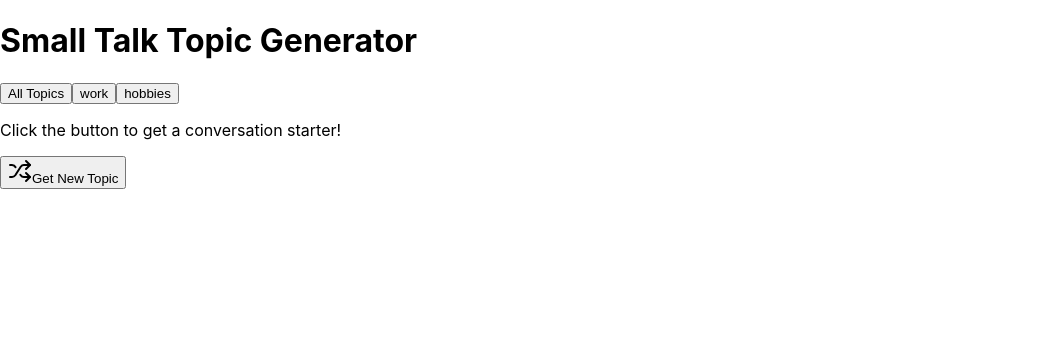
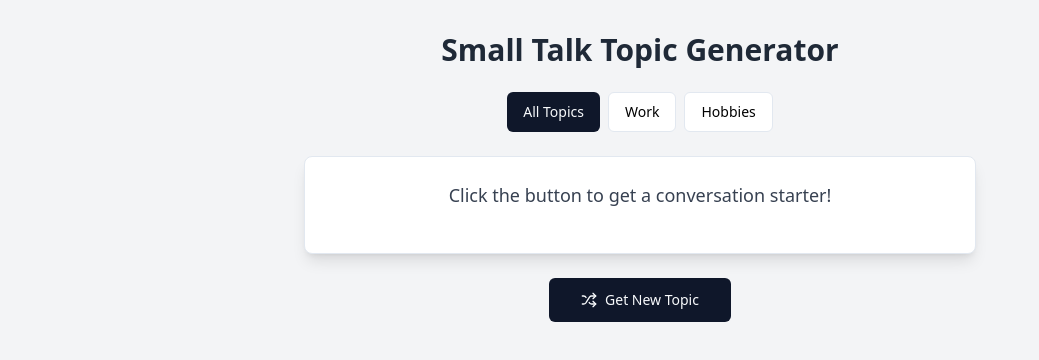
Before and after one commit to psychology50/small-talk-topic-generator, a React (Create React App) app: page / in a window 1280 px wide. Shown: the top 360 px of the page, without its empty margins (0-1039 px from the left). Built offline with nearby package versions, Linux system fonts and the light colour scheme.

Commit message:
delete custom class from index.css

```diff
--- a/src/index.css
+++ b/src/index.css
@@ -1,13 +1,76 @@
-body {
-  margin: 0;
-  font-family: -apple-system, BlinkMacSystemFont, 'Segoe UI', 'Roboto', 'Oxygen',
-    'Ubuntu', 'Cantarell', 'Fira Sans', 'Droid Sans', 'Helvetica Neue',
-    sans-serif;
-  -webkit-font-smoothing: antialiased;
-  -moz-osx-font-smoothing: grayscale;
+@tailwind base;
+@tailwind components;
+@tailwind utilities;
+
+@layer base {
+  :root {
+    --background: 0 0% 100%;
+    --foreground: 222.2 84% 4.9%;
+
+    --card: 0 0% 100%;
+    --card-foreground: 222.2 84% 4.9%;
+
+    --popover: 0 0% 100%;
+    --popover-foreground: 222.2 84% 4.9%;
+
+    --primary: 222.2 47.4% 11.2%;
+    --primary-foreground: 210 40% 98%;
+
+    --secondary: 210 40% 96.1%;
+    --secondary-foreground: 222.2 47.4% 11.2%;
+
+    --muted: 210 40% 96.1%;
+    --muted-foreground: 215.4 16.3% 46.9%;
+
+    --accent: 210 40% 96.1%;
+    --accent-foreground: 222.2 47.4% 11.2%;
+
+    --destructive: 0 84.2% 60.2%;
+    --destructive-foreground: 210 40% 98%;
+
+    --border: 214.3 31.8% 91.4%;
+    --input: 214.3 31.8% 91.4%;
+    --ring: 222.2 84% 4.9%;
+
+    --radius: 0.5rem;
+  }
+
+  .dark {
+    --background: 222.2 84% 4.9%;
+    --foreground: 210 40% 98%;
+
+    --card: 222.2 84% 4.9%;
+    --card-foreground: 210 40% 98%;
+
+    --popover: 222.2 84% 4.9%;
+    --popover-foreground: 210 40% 98%;
+
+    --primary: 210 40% 98%;
+    --primary-foreground: 222.2 47.4% 11.2%;
+
+    --secondary: 217.2 32.6% 17.5%;
+    --secondary-foreground: 210 40% 98%;
+
+    --muted: 217.2 32.6% 17.5%;
+    --muted-foreground: 215 20.2% 65.1%;
+
+    --accent: 217.2 32.6% 17.5%;
+    --accent-foreground: 210 40% 98%;
+
+    --destructive: 0 62.8% 30.6%;
+    --destructive-foreground: 210 40% 98%;
+
+    --border: 217.2 32.6% 17.5%;
+    --input: 217.2 32.6% 17.5%;
+    --ring: 212.7 26.8% 83.9%;
+  }
 }
 
-code {
-  font-family: source-code-pro, Menlo, Monaco, Consolas, 'Courier New',
-    monospace;
-}
+/* @layer base {
+  * {
+    @apply border-border;
+  }
+  body {
+    @apply bg-background text-foreground;
+  }
+} */
```
